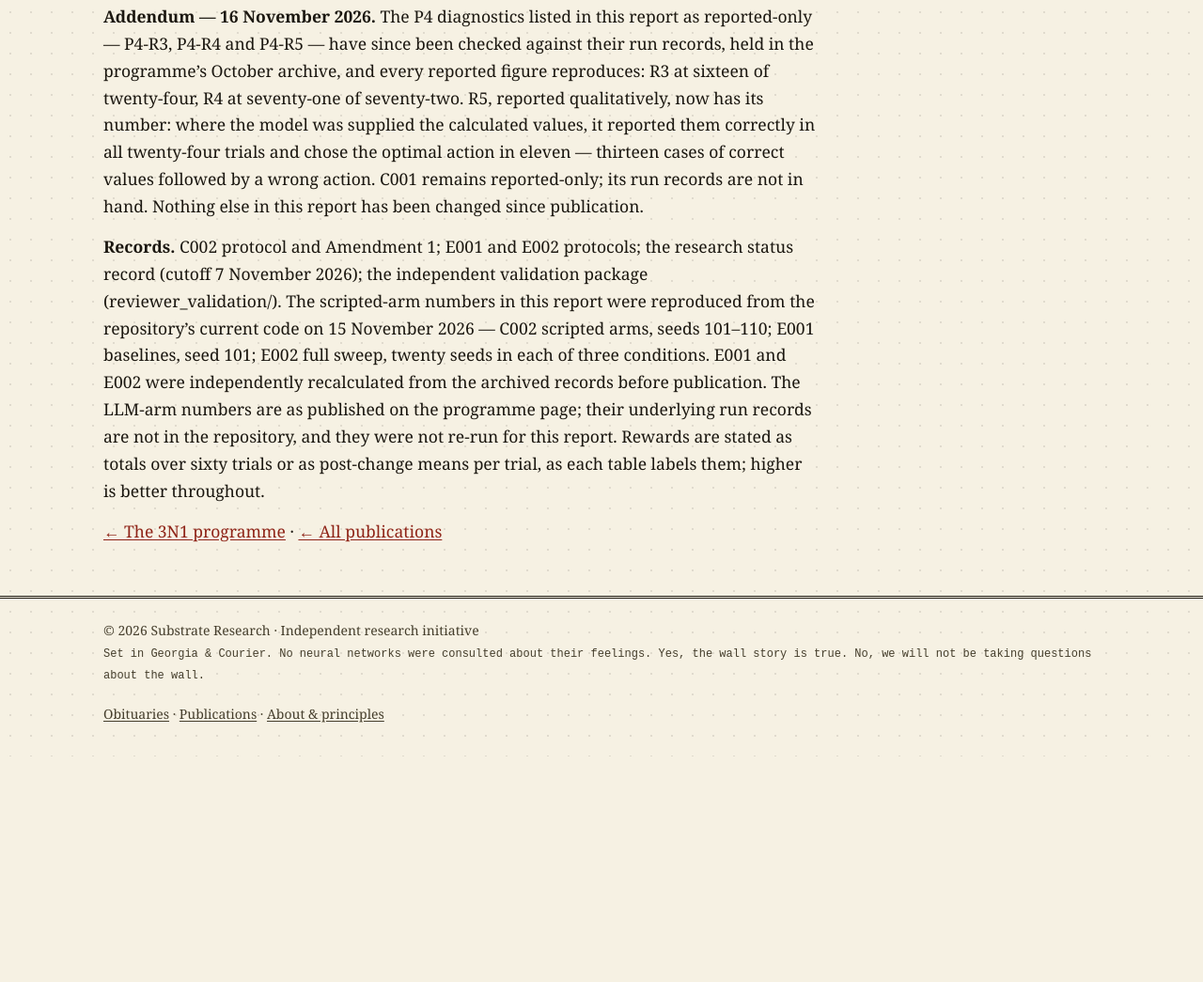
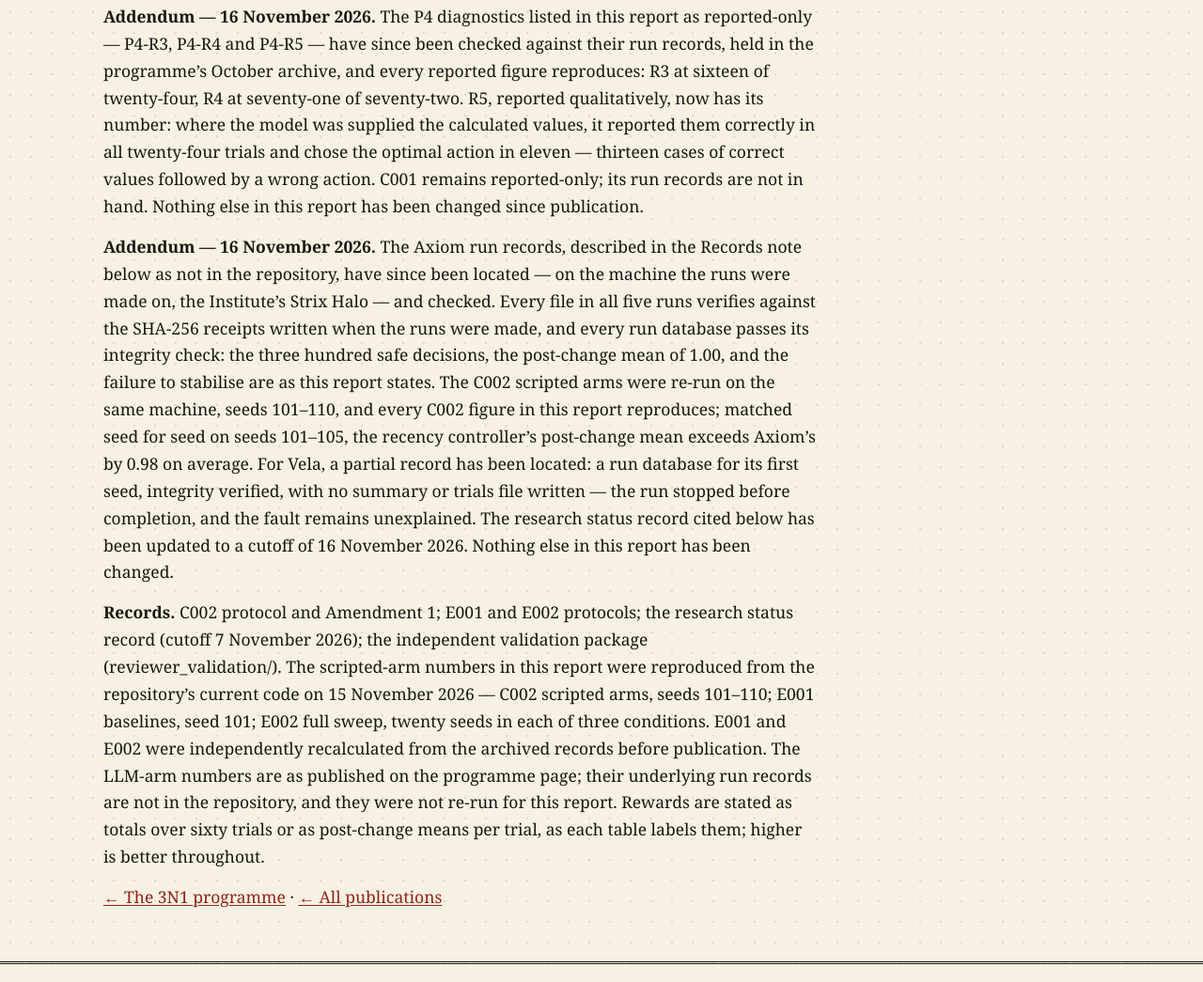
Before and after one commit to substrateresearch/substrateresearch.github.io, a plain HTML site: page publications/three-hundred-safe-decisions/index.html in a window 1280 px wide. Shown: the part 7720-8765 px from the top of the page at 94% size. Before the commit the page ends 8525 px from the top, so only its background shows below. Drawn offline with Linux system fonts and the light colour scheme.

Commit message:
3N1 report: addendum — Axiom records located and verified, baselines replicated, Vela partial record

```diff
--- a/publications/three-hundred-safe-decisions/index.html
+++ b/publications/three-hundred-safe-decisions/index.html
@@ -82,6 +82,7 @@
 <hr class="rule">
 <p><strong>Addendum &mdash; 15 November 2026.</strong> The auditor behind the programme&rsquo;s record is not named in this report. It is Keystone, the independent audit log: it records every prompt built, every model request made, every response returned, and every message delivered, each tagged with its experiment, and it sees the environment at every level. It never takes part in the work, sends no message to either agent, and does not read either agent&rsquo;s memory. The separation was validated before it was relied on &mdash; a dedicated infrastructure check (E005/P0) ran twenty-four checks and passed all twenty-four. Keystone is described on the <a href="/projects/3n1/">3N1 programme page</a>. Nothing else in this report has been changed since publication.</p>
 <p><strong>Addendum &mdash; 16 November 2026.</strong> The P4 diagnostics listed in this report as reported-only &mdash; P4-R3, P4-R4 and P4-R5 &mdash; have since been checked against their run records, held in the programme&rsquo;s October archive, and every reported figure reproduces: R3 at sixteen of twenty-four, R4 at seventy-one of seventy-two. R5, reported qualitatively, now has its number: where the model was supplied the calculated values, it reported them correctly in all twenty-four trials and chose the optimal action in eleven &mdash; thirteen cases of correct values followed by a wrong action. C001 remains reported-only; its run records are not in hand. Nothing else in this report has been changed since publication.</p>
+<p><strong>Addendum &mdash; 16 November 2026.</strong> The Axiom run records, described in the Records note below as not in the repository, have since been located &mdash; on the machine the runs were made on, the Institute&rsquo;s Strix Halo &mdash; and checked. Every file in all five runs verifies against the SHA-256 receipts written when the runs were made, and every run database passes its integrity check: the three hundred safe decisions, the post-change mean of 1.00, and the failure to stabilise are as this report states. The C002 scripted arms were re-run on the same machine, seeds 101&ndash;110, and every C002 figure in this report reproduces; matched seed for seed on seeds 101&ndash;105, the recency controller&rsquo;s post-change mean exceeds Axiom&rsquo;s by 0.98 on average. For Vela, a partial record has been located: a run database for its first seed, integrity verified, with no summary or trials file written &mdash; the run stopped before completion, and the fault remains unexplained. The research status record cited below has been updated to a cutoff of 16 November 2026. Nothing else in this report has been changed.</p>
 <p><strong>Records.</strong> C002 protocol and Amendment 1; E001 and E002 protocols; the research status record (cutoff 7 November 2026); the independent validation package (reviewer_validation/). The scripted-arm numbers in this report were reproduced from the repository&rsquo;s current code on 15 November 2026 &mdash; C002 scripted arms, seeds 101&ndash;110; E001 baselines, seed 101; E002 full sweep, twenty seeds in each of three conditions. E001 and E002 were independently recalculated from the archived records before publication. The LLM-arm numbers are as published on the programme page; their underlying run records are not in the repository, and they were not re-run for this report. Rewards are stated as totals over sixty trials or as post-change means per trial, as each table labels them; higher is better throughout.</p>
 <p><a href="/projects/3n1/">&larr; The 3N1 programme</a> &middot; <a href="/publications/">&larr; All publications</a></p>
 </div></div>
```
